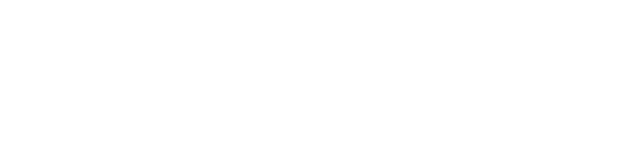
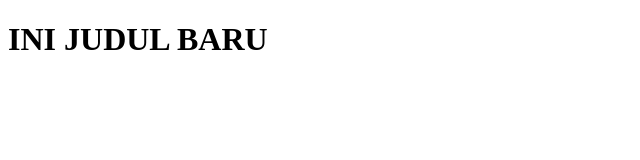
Before and after one commit to dean131/belajar-git-ai, a plain HTML site: page dashboard.html in a window 1280 px wide. Shown: the whole page, without its empty margins (0-640 px from the left). Drawn offline with Linux system fonts and the light colour scheme.

Commit message:
add new headline

```diff
--- a/dashboard.html
+++ b/dashboard.html
@@ -6,6 +6,6 @@
     <title>Dashboard</title>
 </head>
 <body>
-
+    <h1>INI JUDUL BARU</h1>
 </body>
 </html>
```
